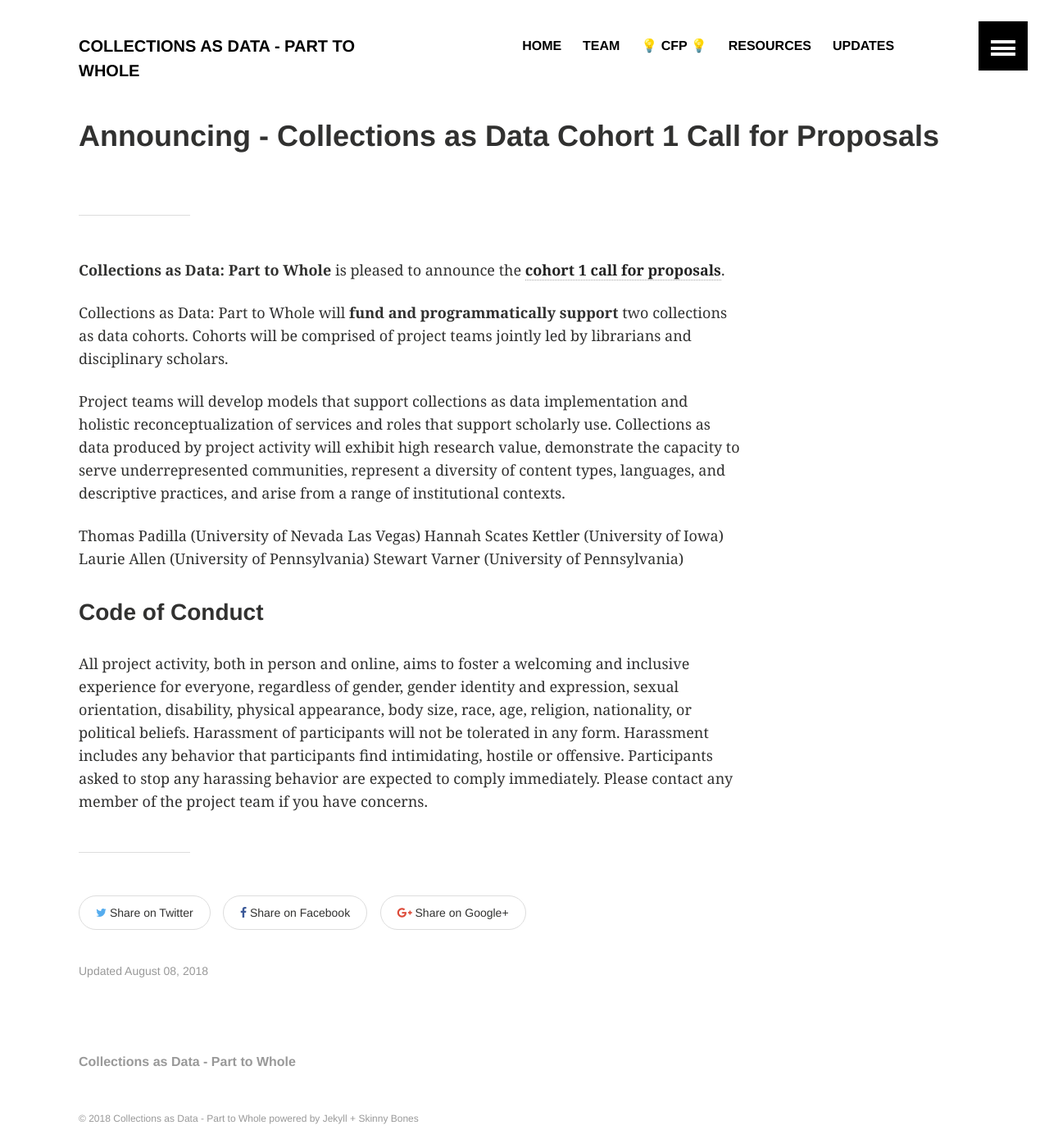
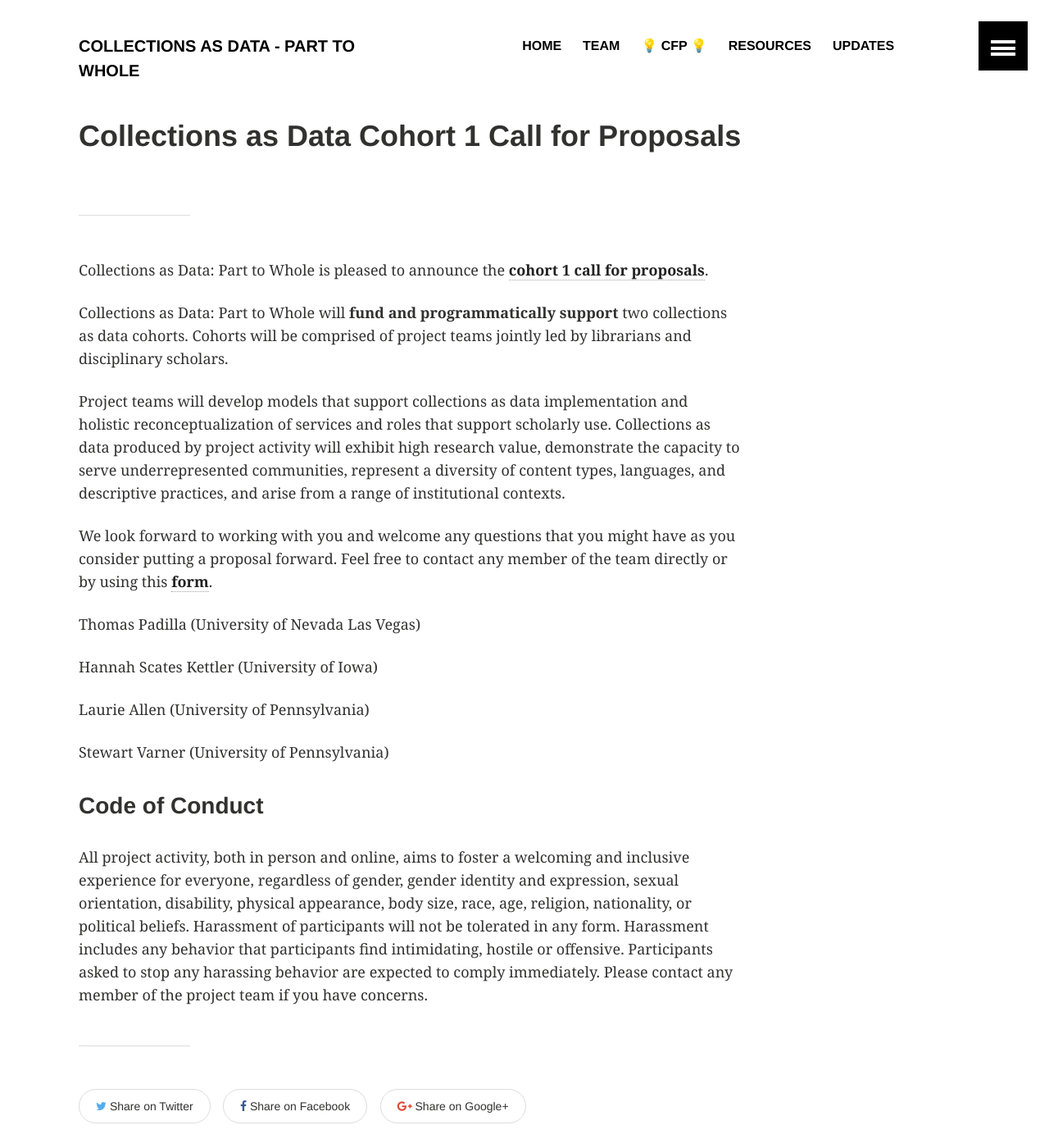
Before and after one commit to collectionsasdata/part2whole, a Jekyll site: the page built from _posts/2018-08-08-cfp1.markdown.md, in a window 1280 px wide and 1400 px high. Shown: the whole window at 82% size. Built offline with Jekyll 4.4.1, drawn with Linux system fonts in a browser that asks for light colours.

Commit message:
cfp post

```diff
--- a/_posts/2018-08-08-cfp1.markdown.md
+++ b/_posts/2018-08-08-cfp1.markdown.md
@@ -1,20 +1,25 @@
 ---
 layout: article
-title:  "Announcing - Collections as Data Cohort 1 Call for Proposals"
+title:  "Collections as Data Cohort 1 Call for Proposals"
 date:   2018-8-8
-teaser: "Announcing - Collections as Data Cohort 1 Call for Proposals"
+teaser: "Collections as Data Cohort 1 Call for Proposals"
 ---
 ---
 
-**Collections as Data: Part to Whole** is pleased to announce the [**cohort 1 call for proposals**](https://collectionsasdata.github.io/part2whole/cfp/).
+Collections as Data: Part to Whole is pleased to announce the [**cohort 1 call for proposals**](https://collectionsasdata.github.io/part2whole/cfp/).
 
 Collections as Data: Part to Whole will **fund and programmatically support** two collections as data cohorts. Cohorts will be comprised of project teams jointly led by librarians and disciplinary scholars.
 
 Project teams will develop models that support collections as data implementation and holistic reconceptualization of services and roles that support scholarly use. Collections as data produced by project activity will exhibit high research value, demonstrate the capacity to serve underrepresented communities, represent a diversity of content types, languages, and descriptive practices, and arise from a range of institutional contexts.
 
+We look forward to working with you and welcome any questions that you might have as you consider putting a proposal forward. Feel free to contact any member of the team directly or by using this [**form**](https://docs.google.com/forms/d/e/1FAIpQLSdUpy6FxMSxpM814v03-uscvoFs6yhHASq9z3SVpNdkkqYA0w/viewform?usp=sf_link).
+
 Thomas Padilla (University of Nevada Las Vegas)
+
 Hannah Scates Kettler (University of Iowa)
+
 Laurie Allen (University of Pennsylvania)
+
 Stewart Varner (University of Pennsylvania)
 
 ### Code of Conduct
```
